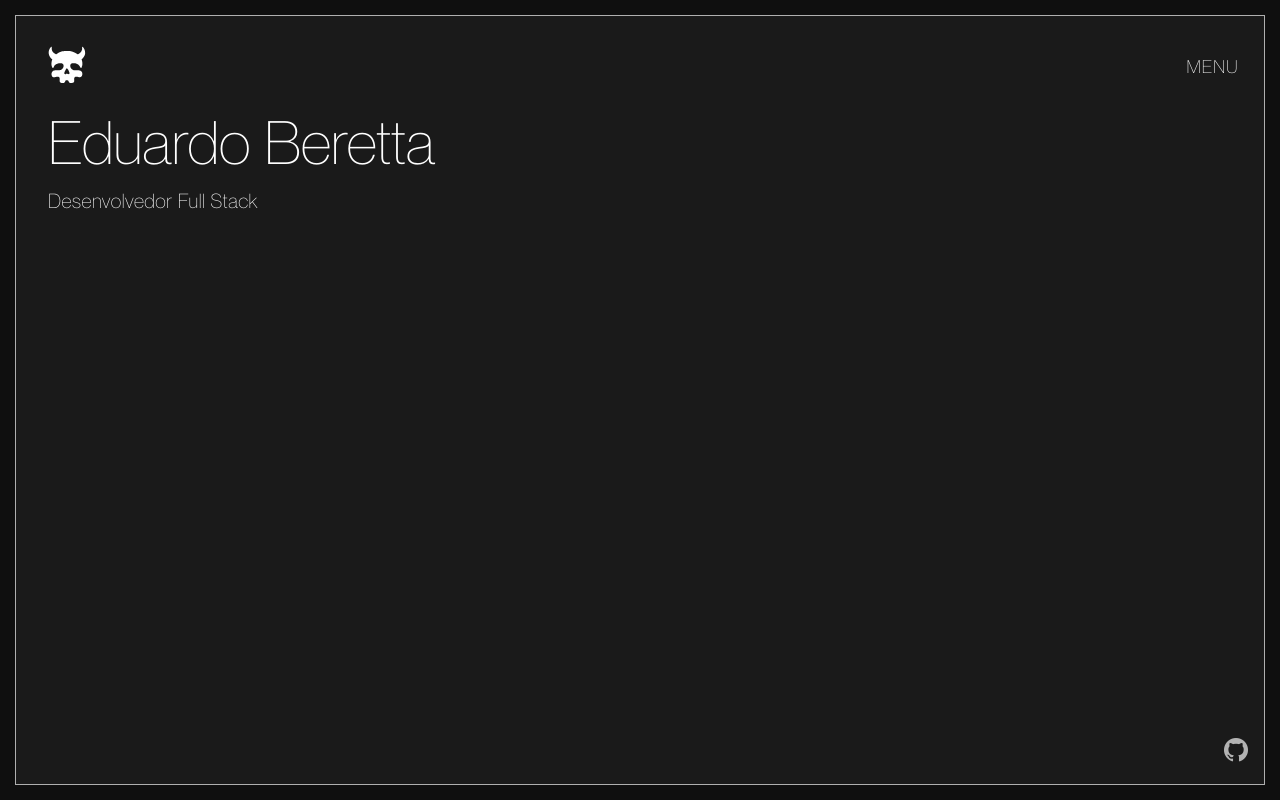
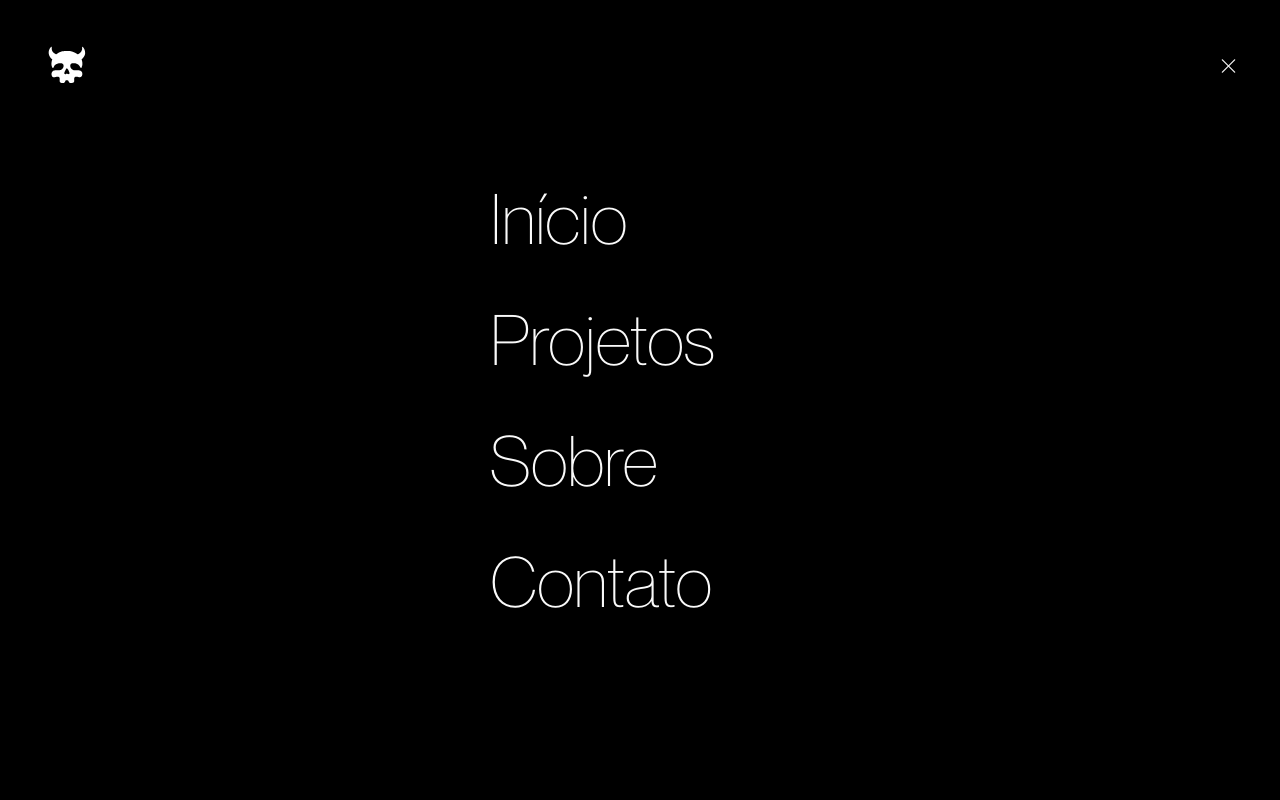
Before and after one commit to eduardoberettarod/portfolioBackEnd, a React (Vite) app: page / in a window 1280 px wide. Both pictures are taken after a click on the button "MENU". Built offline with nearby package versions, Linux system fonts and the light colour scheme.

Commit message:
adicionando animacoes
adicionei animacoes da gsap no meu menu e no meu index

```diff
--- a/package.json
+++ b/package.json
@@ -12,6 +12,7 @@
   "dependencies": {
     "bootstrap": "^5.3.8",
     "bootstrap-icons": "^1.13.1",
+    "gsap": "^3.14.2",
     "icons": "^1.0.0",
     "install": "^0.13.0",
     "npm": "^11.8.0",
--- a/src/App.jsx
+++ b/src/App.jsx
@@ -10,12 +10,17 @@ import Menu from './pages/Menu/Menu'
 import Navbar from './components/Navbar/Navbar'
 
 import { Routes, Route } from 'react-router-dom'
+import { useState } from 'react'
 
 function App() {
+  const [menuAberto, setMenuAberto] = useState(false)
   return (
     <>
-      <Navbar />
-      <Menu />
+      <Navbar
+        menuAberto={menuAberto}
+        setMenuAberto={setMenuAberto}
+      />
+      <Menu menuAberto={menuAberto} />
 
       <Routes>
         <Route path="/" element={<Index />} />
--- a/src/components/Navbar/Navbar.jsx
+++ b/src/components/Navbar/Navbar.jsx
@@ -1,21 +1,68 @@
-import React from 'react'
+import { useEffect, useRef } from 'react'
 import './Navbar.css'
+import gsap from 'gsap'
 
-const Navbar = () => {
+const Navbar = ({ menuAberto, setMenuAberto }) => {
+  const buttonRef = useRef(null)
+  const navbarLogo = useRef(null)
+
+  function fnMostrarMenu() {
+    setMenuAberto(prev => !prev)
+  }
+
+  useEffect(() => {
+
+    gsap.from(navbarLogo.current, {
+      x: -20,
+      opacity: 0,
+      duration: 1,
+      ease: 'power2.out'
+    })
+
+  })
+
+  useEffect(() => {
+    if (!buttonRef.current) return
+
+    // anima saída
+    gsap.to(buttonRef.current, {
+      y: -10,
+      opacity: 0,
+      duration: 0.15,
+      ease: 'power1.in',
+      onComplete: () => {
+        // anima entrada
+        gsap.fromTo(
+          buttonRef.current,
+          { y: 10, opacity: 0 },
+          {
+            y: 0,
+            opacity: 1,
+            duration: 0.2,
+            ease: 'power1.out'
+          }
+        )
+      }
+    })
+  }, [menuAberto])
+
   return (
-    <>
-      <div className='d-flex justify-content-between fixed-top align-items-center navbar-system'>
-        <div className='container-navbar-image'>
-          <img src="/image/logo-white.svg" alt="" />
-        </div>
+    <div className="d-flex justify-content-between fixed-top align-items-center navbar-system">
+      <div className="container-navbar-image">
+        <img src="/image/logo-white.svg" alt="Logo" ref={navbarLogo} />
+      </div>
 
-        <div className='container-navbar-button'>
-          <button className='button-navbar'>
-            MENU
-          </button>
-        </div>
+      <div className="container-navbar-button">
+        <button
+          ref={buttonRef}
+          className="button-navbar"
+          onClick={fnMostrarMenu}
+        >
+          {menuAberto ? <i className="bi bi-x-lg" /> : 'MENU'}
+
+        </button>
       </div>
-    </>
+    </div>
   )
 }
 
--- a/src/pages/Home/Index.jsx
+++ b/src/pages/Home/Index.jsx
@@ -1,4 +1,5 @@
-import React from 'react'
+import { useRef, useEffect } from 'react'
+import gsap from 'gsap'
 import './Index.css'
 
 // components
@@ -6,20 +7,43 @@ import Background from '../../components/Background/Background'
 
 
 const Index = () => {
+    const containerHome = useRef(null)
+    const containerButton = useRef(null)
+
+    useEffect(() =>{
+
+        gsap.from(containerHome.current, {
+            y: 30,
+            opacity: 0,
+            duration: 1,
+            ease: 'power2.out'
+        })
+
+        gsap.from(containerButton.current, {
+            x:20,
+            opacity: 0,
+            duration: 1,
+            ease: 'power2.out'
+        })
+    })
     return (
         <>
             <section id='index-page'>
                 <Background />
-                <div className='container-home'>
+
+                <div className='container-home' ref={containerHome}>
                     <h1>Eduardo Beretta</h1>
                     <p>Desenvolvedor Full Stack</p>
                 </div>
-                <div className='container-buttons'>
+
+                <div className='container-buttons' ref={containerButton}>
+
                     <div>
                         <button>
                             <i className="bi bi-github fs-4"></i>
                         </button>
                     </div>
+
                 </div>
             </section>
         </>
--- a/src/pages/Menu/Menu.css
+++ b/src/pages/Menu/Menu.css
@@ -1,14 +1,23 @@
+/* ===============================
+   MENU PAGE
+================================ */
 #menu-page {
-    position: absolute;
+  position: fixed;
+  inset: 0;
   color: #FAFAFA;
+  background-color: #000;
   height: 100vh;
   overflow: hidden;
   top: 0;
   left: 0;
   z-index: 3;
   opacity: 0;
+  pointer-events: none;
 }
 
+/* ===============================
+   CONTAINER
+================================ */
 .menu-container {
   height: 100vh;
   display: flex;
@@ -16,13 +25,95 @@
   justify-content: center;
   align-items: center;
   gap: 1rem;
+  z-index: 2;
+  position: relative;
 }
 
+#particles-menu {
+  position: absolute;
+  inset: 0;
+  z-index: 1;
+  pointer-events: none;
+}
+
+/* ===============================
+   LINKS BASE
+================================ */
 .menu-container a {
-  width: 200px;
+  position: relative;
+  width: 300px;
   text-decoration: none;
   color: #FAFAFA;
   font-size: 70px;
   font-family: 'Neue Montreal';
-  text-align: left;
+  overflow: hidden;
 }
+
+/* ===============================
+   LINHA ANIMADA (TODOS OS LINKS)
+================================ */
+.menu-container a::after {
+  content: '';
+  position: absolute;
+  left: 0;
+  bottom: 5px;
+  width: 100%;
+  height: 1.5px;
+  background-color: #FAFAFA;
+
+  transform: scaleX(0);
+  transform-origin: left;
+  transition: transform 0.3s ease;
+}
+
+.menu-container a:hover::after {
+  transform: scaleX(1);
+}
+
+/* ===============================
+   CONTATO – ÍCONE ANIMADO
+================================ */
+.contato-link {
+  display: flex;
+  align-items: center;
+  justify-content: space-between;
+}
+
+.contato-link i {
+  position: absolute;
+  right: 0;
+  bottom: -30px;
+  opacity: 0;
+  transform: translateY(10px);
+  font-size: 2.5rem;
+  margin-right: 1rem;
+
+  transition:
+    opacity 0.3s ease,
+    transform 0.3s ease;
+  transition-delay: 0.05s;
+}
+
+.contato-link:hover i {
+  opacity: 1;
+  transform: translateY(-43px);
+}
+
+@media (max-width: 767.98px) {
+  .menu-container a {
+    font-size: 50px;
+  }
+
+  .menu-container a::after {
+    width: 80%;
+  }
+
+  .contato-link i{
+    font-size: 1.5rem;
+    right: 25%;
+  }
+
+  .contato-link:hover i {
+     transform: translateY(-43px);
+  }
+}
--- a/src/pages/Menu/Menu.jsx
+++ b/src/pages/Menu/Menu.jsx
@@ -1,20 +1,55 @@
-import React from 'react'
+import { useEffect, useRef, useCallback } from 'react'
+import { NavLink } from 'react-router-dom'
+import gsap from 'gsap'
 import './Menu.css'
-import { NavLink } from 'react-router-dom'
 
+const Menu = ({ menuAberto }) => {
+  const menuPage = useRef(null)
+  const menuContainer = useRef(null)
 
-const Menu = () => {
+  const particlesInit = useCallback(async (engine) => {
+    await loadSlim(engine)
+  }, [])
+
+  useEffect(() => {
+    if (menuAberto) {
+      const tl = gsap.timeline()
+
+      tl.to(menuPage.current, {
+        opacity: 1,
+        pointerEvents: 'auto',
+        duration: 0.3,
+        ease: 'power2.out'
+      })
+      .from(menuContainer.current, {
+        y: 30,
+        opacity: 0,
+        duration: 0.4,
+        ease: 'power2.out'
+      }, '-=0.1')
+    } else {
+      gsap.to(menuPage.current, {
+        opacity: 0,
+        pointerEvents: 'none',
+        duration: 0.3,
+        ease: 'power2.in'
+      })
+    }
+  }, [menuAberto])
+
   return (
-        <>
-            <section id="menu-page">
-                <div className="menu-container">
+    <section id="menu-page" ref={menuPage}>
+
+      <div className="menu-container" ref={menuContainer}>
         <NavLink to="/index">Início</NavLink>
         <NavLink>Projetos</NavLink>
         <NavLink>Sobre</NavLink>
-                    <NavLink>Contato</NavLink>
+        <NavLink className="menu-link contato-link">
+          Contato
+        </NavLink>
       </div>
+
     </section>
-        </>
   )
 }
 
```
Also changed, not shown: src/particles/particles-menu.json (added, +110 -0 lines), 1 other file (tests, documents, lock files or other folders). Lines whose indentation alone changed are shown as unchanged.
